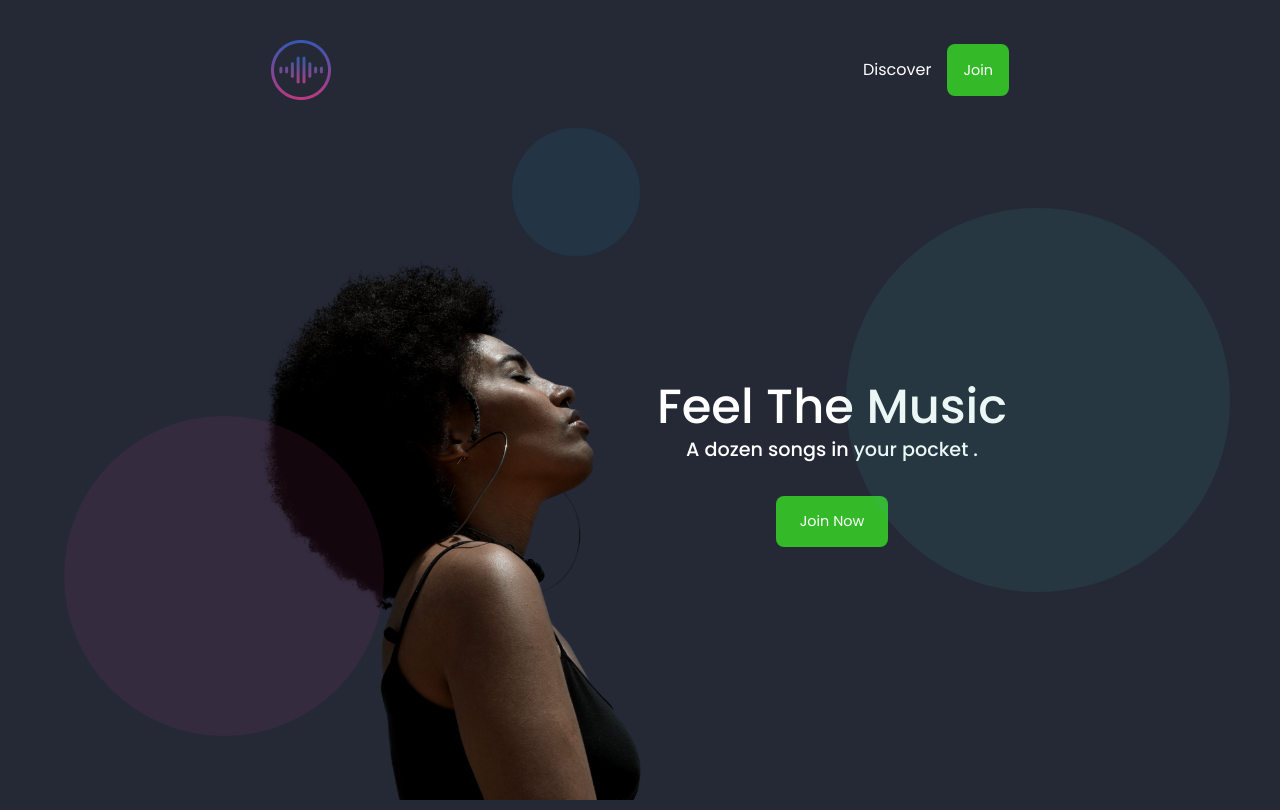
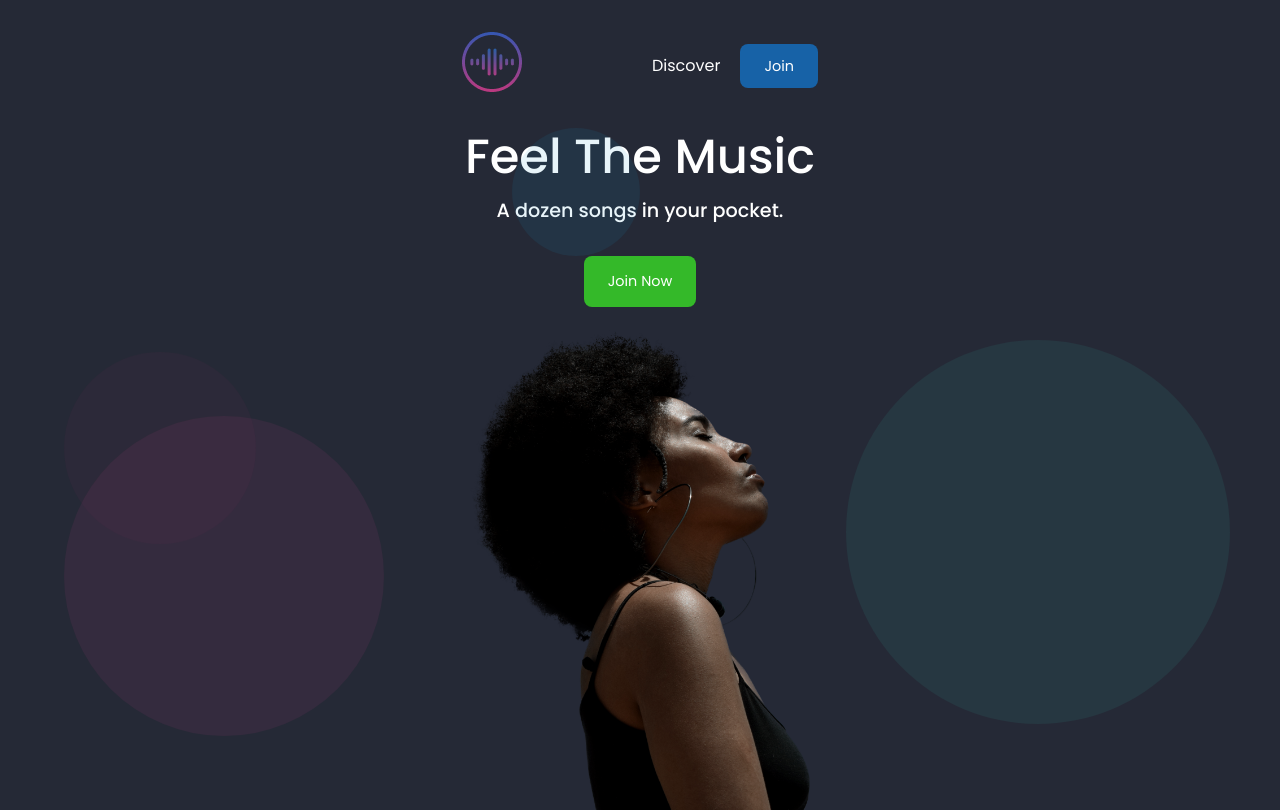
Before and after one commit to Fisayomiii/Music-Player, a React (Create React App) app: page / in a window 1280 px wide. Built offline with nearby package versions, Linux system fonts and the light colour scheme.

Commit message:
ReDesigned the UI For the Signup and homepage

```diff
--- a/src/components/Home.css
+++ b/src/components/Home.css
@@ -17,10 +17,6 @@
 
 body {
     color: #ffffff;
-    display: flex;
-    justify-content: center;
-    align-items: center;
-    min-height: 100vh;
     line-height: 1.7em;
 }
 
@@ -59,7 +55,6 @@ body {
     color: #adadad;
 }
 
-/* Pushes the header down off the top of the screen and provides a padding for the bottom and centers it on the page */
 .main-header {
     display: flex;
     gap: 500px;
@@ -69,16 +64,79 @@ body {
 }
 
 .container {
-    max-width: 1200px;
-    margin: 0 auto;
-    padding: 0 40px;
+    display: flex;
+    justify-content: center;
+    align-items: center;
+}
+.header{
+    display: flex;
+    gap: 130px;
+    align-items: center;
+    justify-content: center;
+    padding-top: 2em;
+}
+.listitem{
+    display: flex;
+    gap: 20px;
+    color: inherit;
+    text-decoration: none;
+    list-style-type: none;
+    transition: 0.5s;
+}
+.listitem li a{
+    transition: 0.5s;
+    text-decoration: none;
+}
+.listitem li a:hover {
+    text-decoration: underline;
+    color: #c2c2c2;
+}
+.headerbtn{
+    color: #ffffff;
+    background-color: #1762A7;
+    padding: .75rem 1.5rem;
+    border-radius: .5rem;
+    text-decoration: none;
+    font-size: .9rem;
+}
+.imgAndText{
+    display: block;
+    align-items: center;
+    justify-content: center;
+}
+.img-wrapper{
+    display: flex;
+    align-items: stretch;
+    justify-content: space-between;
+    flex-grow: 1;
+}
+.human-person {
+    position: absolute;
+    bottom: -10px;
+    background-image: url(../image/landing-page-girl.png);
+    /* flex-grow: 1; */
+    width: 100%;
+    height: 60vh;
+    /* max-height: 70vh;
+    min-width: 30vw; */
+    background-size: contain;
+    background-repeat: no-repeat;
+    background-position: bottom ;
+}
+.textAndBtn{
+    min-height: 30vh;
+    display: flex;
+    flex-direction: column;
+    text-align: center;
+    align-items: center;
+    justify-content: center;
 }
 
 .title {
     font-weight: 500;
     font-size: 3em;
     margin-bottom: 1rem;
-    margin-top: 0;
+    line-height: 1em;
 }
 
 .subtitle {
@@ -95,136 +153,6 @@ body {
     border-radius: .5rem;
     text-decoration: none;
     font-size: .9rem;
-}
-
-.home-main-section {
-    padding-left: -9em;
-    display: flex;
-    gap: -100px;
-    flex-grow: 1;
-}
-
-.home-main-section .img-wrapper {
-    flex-grow: 1;
-    flex-direction: column;
-    display: flex;
-    align-items: stretch;
-    justify-content: flex-end;
-}
-
-.home-main-section .human-person {
-    background-image: url(../image/landing-page-girl.png);
-    flex-grow: 1;
-    max-height: 70vh;
-    min-width: 30vw;
-    background-size: contain;
-    background-repeat: no-repeat;
-    background-position: bottom left;
-}
-.home-main-section .human-personSignupimg {
-    background-image: url(../image/istockphoto-1129342275-170667a-removebg-preview.png);
-    flex-grow: 1;
-    max-height: 70vh;
-    min-width: 50vw;
-    background-size: contain;
-    background-repeat: no-repeat;
-    background-position: bottom left;
-}
-
-.home-main-section .call-to-action {
-    display: flex;
-    flex-direction: column;
-    justify-content: center;
-    align-items: center;
-    margin: 1rem;
-    align-self: center;
-}
-
-@media (max-width: 900px) {
-    .main-header {
-        display: flex;
-        justify-content: center;
-        align-items: center;
-        gap: 90px;
-    }
-
-    .home-main-section .img-wrapper {
-        display: none;
-    }
-
-    .home-main-section {
-        text-align: center;
-        justify-content: center;
-    }
-}
-
-.formik {
-    padding-left: -5em;
-    margin-top: -4em;
-    display: flex;
-    flex-direction: column;
-    align-items: center;
-    justify-content: center;
-}
-.form {
-    padding-left: -5em;
-    display: flex;
-    flex-direction: column;
-    align-items: center;
-    justify-content: center;
-}
-.welcome {
-    text-align: center;
-    background: transparent;
-    z-index: 5;
-    font-size: 1.4em;
-    letter-spacing: 1px;
-    font-weight: 500;
-    padding-bottom: 1em;
-}
-
-.form input {
-    display: flex;
-    flex-direction: column;
-    align-items: center;
-    justify-content: center;
-    z-index: 5;
-    margin: 8px;
-    width: 150%;
-    padding: 10px 0 15px 10px;
-    color: #000000;
-    border-radius: 4px;
-    background-color: #f4f8ff;
-    border: none;
-    font-size: 1rem;
-    transition: border-color 300ms cubic-bezier(0.4, 0, 0.2, 1) 0ms, box-shadow 300ms cubic-bezier(0.4, 0, 0.2, 1) 0ms;}
-
-.form button {
-    position: relative;
-    z-index: 5;
-    color: #fff;
-    background: #1762A7;
-    border: none;
-    display: inline-block;
-    width: 50%;
-    padding: 1rem 1.5rem;
-    border-radius: 0.5rem;
-    font-size: 10px;
-    border-radius: 5px;
-    font-weight: 500;
-    cursor: pointer;
-    transition: 0.5s;
-    margin-top: 1em;
-}
-
-.form button:hover {
-    opacity: 90%;
-}
-
-.else a {
-    text-decoration: none;
-    z-index: 9;
-    color: #1762A7;
 }
 
 .home-main-circle-1 {
@@ -248,7 +176,6 @@ body {
     left: 40vw;
     z-index: 1;
 }
-
 .home-main-circle-3 {
     overflow: hidden;
     position: absolute;
@@ -260,3 +187,13 @@ body {
     right: 50px;
     z-index: 1;
 }
+.home-main-circle-4 {
+    position: absolute;
+    width: 15vw;
+    height: 15vw;
+    border-radius: 50%;
+    background-color: rgba(110, 45, 80, 0.1);
+    bottom: 20vw;
+    left: 5vw;
+    z-index: 8;
+}
--- a/src/components/Home.js
+++ b/src/components/Home.js
@@ -8,7 +8,7 @@ import './Home.css';
 function Home() {
   return (
     <>
-      <body class="container full-height-grow">
+      {/* <body class="container full-height-grow">
         <header class="main-header">
           <a href="/" class="brand-logo">
             <img src={logo} alt={logo} />
@@ -35,7 +35,35 @@ function Home() {
         <div class="home-main-circle-1"></div>
         <div class="home-main-circle-2"></div>
         <div class="home-main-circle-3"></div>
-      </body>
+      </body> */}
+
+      <section id='body'>
+        <header className='header'>
+          <Link to={"./signup"} className="logo">
+            <img src={logo} alt={logo} />
+          </Link>
+          <ul className='listitem'>
+            <li><a href="discover.html">Discover</a></li>
+            <li><Link to={"./signup"} className="headerbtn">Join</Link></li>
+          </ul>
+        </header>
+
+        <div className='imgAndText'>
+          <div class="img-wrapper">
+            <div class="human-person"></div>
+          </div>
+          <div className="textAndBtn">
+            <h1 class="title">Feel The Music</h1>
+            <p className='subtitle'>A dozen songs in your pocket.</p>
+            <Link to={"./signup"} class="btn">Join Now</Link>
+          </div>
+        </div>
+
+        <div class="home-main-circle-1"></div>
+        <div class="home-main-circle-2"></div>
+        <div class="home-main-circle-3"></div>
+        <div class="home-main-circle-4"></div>
+      </section>
     </>
   )
 }
--- /dev/null
+++ b/src/components/Signup.css
@@ -0,0 +1,177 @@
+@import url('https://fonts.googleapis.com/css?family=Poppins:400,500,700');
+
+* {
+    margin: 0;
+    padding: 0;
+    background: #2F303A;
+    color: #fff;
+    font-family: "Poppins", sans-serif;
+}
+
+*,
+*::before,
+*::after {
+    box-sizing: border-box;
+    background-color: #252936;
+}
+
+body {
+    color: #ffffff;
+    line-height: 1.7em;
+}
+
+.header {
+    display: flex;
+    gap: 130px;
+    align-items: center;
+    justify-content: center;
+    padding-top: 2em;
+}
+
+.listitem {
+    display: flex;
+    gap: 20px;
+    color: inherit;
+    text-decoration: none;
+    list-style-type: none;
+    transition: 0.5s;
+}
+
+.listitem li a {
+    transition: 0.5s;
+    text-decoration: none;
+}
+
+.listitem li a:hover {
+    text-decoration: underline;
+    color: #c2c2c2;
+}
+
+
+/* @media (max-width: 900px) {
+    .main-header {
+        display: flex;
+        justify-content: center;
+        align-items: center;
+        gap: 90px;
+    }
+
+    .home-main-section .img-wrapper {
+        display: none;
+    }
+
+    .home-main-section {
+        text-align: center;
+        justify-content: center;
+    }
+} */
+
+.formik {
+    padding-left: -5em;
+    margin-top: 5em;
+}
+
+.form {
+    padding-left: -5em;
+    display: flex;
+    flex-direction: column;
+    align-items: center;
+    justify-content: center;
+}
+
+.welcome {
+    text-align: center;
+    background: transparent;
+    z-index: 5;
+    font-size: 1.4em;
+    letter-spacing: 1px;
+    font-weight: 500;
+    padding-bottom: 1em;
+}
+
+.form input {
+    display: flex;
+    flex-direction: column;
+    z-index: 5;
+    margin: 8px;
+    width: 100%;
+    padding: 10px 10px 10px;
+    color: #000000;
+    border-radius: 4px;
+    background-color: #f4f8ff;
+    border: none;
+    font-size: 1rem;
+}
+
+.form button {
+    position: relative;
+    z-index: 5;
+    color: #fff;
+    background: #1762A7;
+    border: none;
+    display: inline-block;
+    width: 50%;
+    padding: 1rem 1.5rem;
+    border-radius: 0.5rem;
+    font-size: 10px;
+    border-radius: 5px;
+    font-weight: 500;
+    cursor: pointer;
+    transition: 0.5s;
+    margin-top: 1em;
+}
+
+.form button:hover {
+    opacity: 90%;
+}
+
+.else a {
+    text-decoration: none;
+    z-index: 9;
+    color: #1762A7;
+}
+
+.home-main-circle-1 {
+    position: absolute;
+    width: 25vw;
+    height: 25vw;
+    border-radius: 50%;
+    background-color: rgb(188, 58, 128, .1);
+    bottom: 5vw;
+    left: 5vw;
+    z-index: 8;
+}
+
+.home-main-circle-2 {
+    position: absolute;
+    width: 10vw;
+    height: 10vw;
+    border-radius: 50%;
+    background-color: rgba(26, 147, 199, 0.1);
+    top: 10vw;
+    left: 40vw;
+    z-index: 1;
+}
+
+.home-main-circle-3 {
+    overflow: hidden;
+    position: absolute;
+    width: 30vw;
+    height: 30vw;
+    border-radius: 50%;
+    background-color: rgba(52, 178, 157, 0.1);
+    bottom: 20;
+    right: 50px;
+    z-index: 1;
+}
+
+.home-main-circle-4 {
+    position: absolute;
+    width: 15vw;
+    height: 15vw;
+    border-radius: 50%;
+    background-color: rgba(110, 45, 80, 0.1);
+    bottom: 20vw;
+    left: 5vw;
+    z-index: 8;
+}
--- a/src/components/Signup.js
+++ b/src/components/Signup.js
@@ -1,30 +1,20 @@
-import React from 'react'
-import logo from '../image/logo.png'
+import React from 'react';
+import logo from '../image/logo.png';
 import { Link } from 'react-router-dom';
-import './Home.css';
+import './Signup.css';
 function Signup() {
     return (
         <>
             <body className="container full-height-grow">
-
-                <header className="main-header">
-                    <a href="/" className="brand-logo">
+                <header className='header'>
+                    <Link to={"./signup"} className="logo">
                         <img src={logo} alt={logo} />
-                        <div className="brand-logo-name"></div>
-                    </a>
-                    <nav className="main-nav">
-                        <ul>
+                    </Link>
+                    <ul className='listitem'>
                         <li><a href="discover.html">Discover</a></li>
-                            <li><Link to={"./signup"} className="btn">Join</Link></li>
                     </ul>
-                    </nav>
                 </header>
 
-                <section className="home-main-section">
-                    <div className="img-wrapper">
-                        <div className="human-personSignupimg"></div>
-                    </div>
-                    <div className="call-to-action">
                 <div className='formik'>
                     <h5 className='welcome'>Welcome <br /> Sign up </h5>
                     <div className='form'>
@@ -36,9 +26,6 @@ function Signup() {
                         <p className='else'>Already have an account? <a href="./Signin">Sign In</a></p>
                     </div>
                 </div>
-                        {/* <Link to={"./signup"} className="btn">Join Now</Link> */}
-                    </div>
-                </section>
                 <div className="home-main-circle-1"></div>
                 <div className="home-main-circle-2"></div>
                 <div className="home-main-circle-3"></div>
--- a/src/index.js
+++ b/src/index.js
@@ -1,6 +1,8 @@
 import React from 'react';
 import ReactDOM from 'react-dom/client';
 import './index.css';
+import './components/Home.css';
+import './components/Signup.css'
 import App from './App';
 import * as serviceWorkerRegistration from './serviceWorkerRegistration';
 import reportWebVitals from './reportWebVitals';
```
Also changed, not shown: src/App.js (+1 -24 lines). Lines whose indentation alone changed are shown as unchanged.
